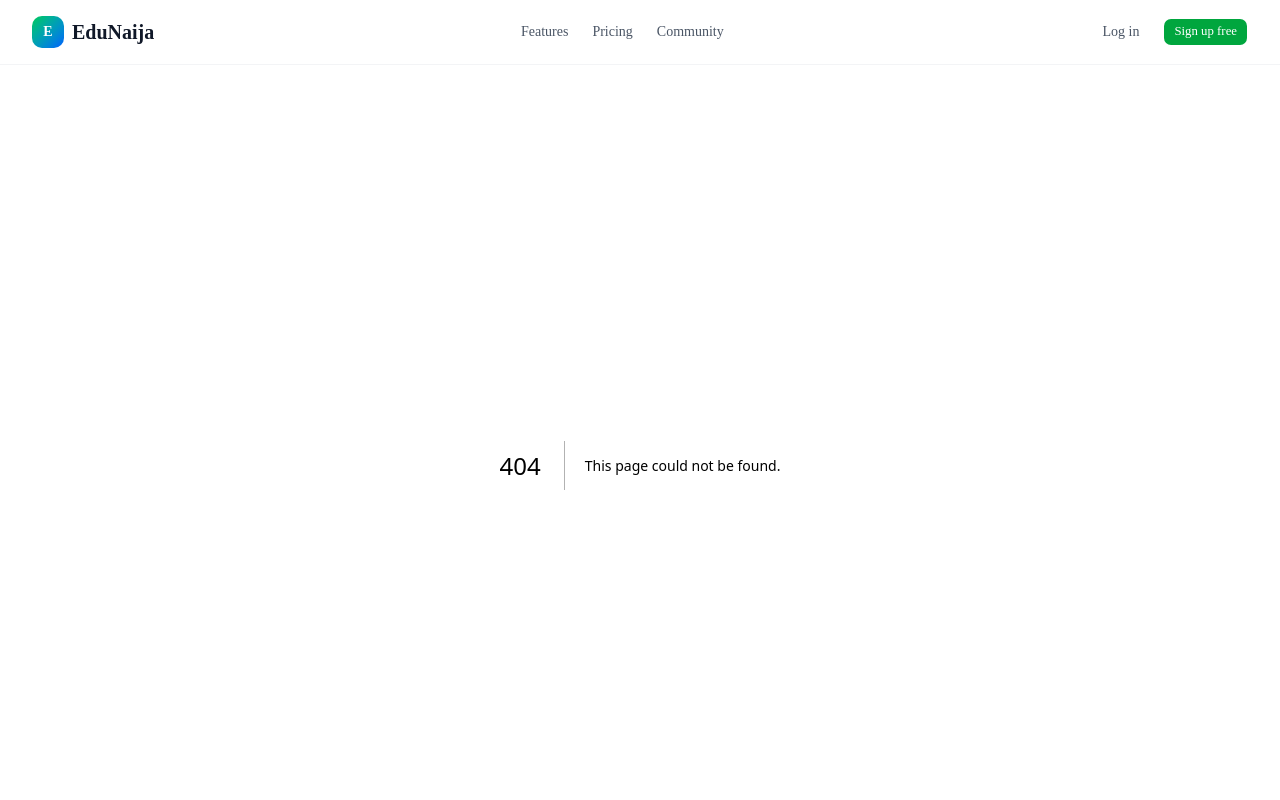
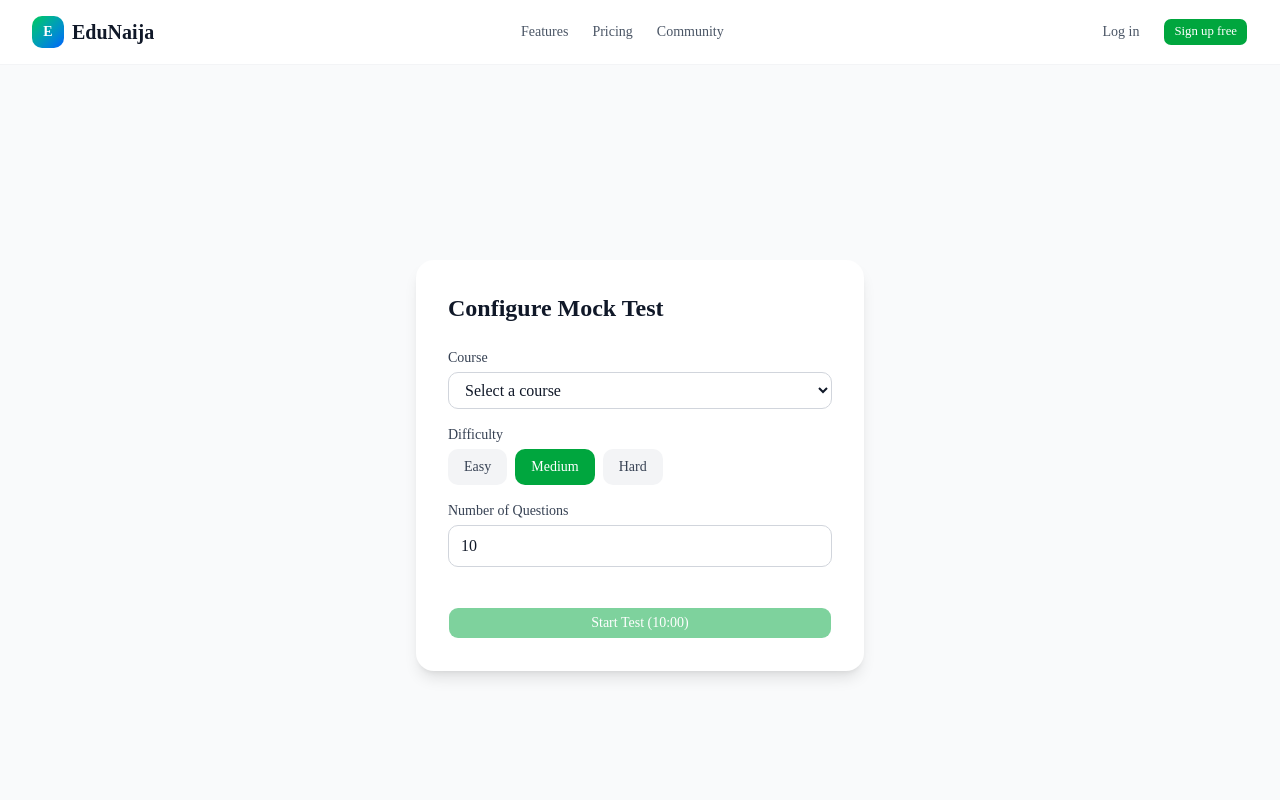
Before and after one commit to yomide01/nigerian-edtech, a Next.js app: page /mock-test in a window 1280 px wide. Before the commit this address had no page. Shown: the top 800 px of the page. Built offline with nearby package versions, Linux system fonts and the light colour scheme.

Commit message:
Add mock test page with timer and scoring

```diff
--- /dev/null
+++ b/src/app/mock-test/page.tsx
@@ -0,0 +1,230 @@
+"use client";
+
+import { useState } from "react";
+import Link from "next/link";
+import { Button } from "@/components/ui/button";
+
+// Mock test configuration
+const courses = [
+  { code: "CSC 201", title: "Data Structures & Algorithms" },
+  { code: "MTH 301", title: "Advanced Calculus" },
+  { code: "PHY 201", title: "Electromagnetism" },
+];
+
+const difficulties = ["Easy", "Medium", "Hard"];
+
+// Mock questions
+const mockQuestions = [
+  {
+    id: 1,
+    question: "What is the time complexity of inserting a node in a binary search tree?",
+    options: ["O(1)", "O(log n)", "O(n)", "O(n²)"],
+    correct: 1,
+  },
+  {
+    id: 2,
+    question: "Which traversal gives nodes in sorted order in a BST?",
+    options: ["Pre-order", "In-order", "Post-order", "Level-order"],
+    correct: 1,
+  },
+  {
+    id: 3,
+    question: "What is the maximum number of nodes in a binary tree of height h?",
+    options: ["h", "2h", "2^h - 1", "h²"],
+    correct: 2,
+  },
+];
+
+export default function MockTestPage() {
+  const [step, setStep] = useState<"config" | "test" | "results">("config");
+  const [config, setConfig] = useState({ course: "", difficulty: "Medium", count: 10 });
+  const [currentQuestion, setCurrentQuestion] = useState(0);
+  const [answers, setAnswers] = useState<number[]>([]);
+  const [timeLeft, setTimeLeft] = useState(600); // 10 minutes
+
+  const startTest = () => {
+    setStep("test");
+    setCurrentQuestion(0);
+    setAnswers([]);
+  };
+
+  const selectAnswer = (optionIndex: number) => {
+    const newAnswers = [...answers];
+    newAnswers[currentQuestion] = optionIndex;
+    setAnswers(newAnswers);
+  };
+
+  const nextQuestion = () => {
+    if (currentQuestion < mockQuestions.length - 1) {
+      setCurrentQuestion(currentQuestion + 1);
+    } else {
+      setStep("results");
+    }
+  };
+
+  if (step === "config") {
+    return (
+      <div className="min-h-screen bg-gray-50 flex items-center justify-center">
+        <div className="bg-white p-8 rounded-2xl shadow-lg max-w-md w-full">
+          <h1 className="text-2xl font-bold text-gray-900 mb-6">Configure Mock Test</h1>
+
+          <div className="space-y-4">
+            <div>
+              <label className="block text-sm font-medium text-gray-700 mb-1">Course</label>
+              <select
+                value={config.course}
+                onChange={(e) => setConfig({ ...config, course: e.target.value })}
+                className="block w-full rounded-lg border border-gray-300 px-3 py-2"
+              >
+                <option value="">Select a course</option>
+                {courses.map((course) => (
+                  <option key={course.code} value={course.code}>{course.code} - {course.title}</option>
+                ))}
+              </select>
+            </div>
+
+            <div>
+              <label className="block text-sm font-medium text-gray-700 mb-1">Difficulty</label>
+              <div className="flex gap-2">
+                {difficulties.map((diff) => (
+                  <button
+                    key={diff}
+                    onClick={() => setConfig({ ...config, difficulty: diff })}
+                    className={`px-4 py-2 rounded-lg text-sm font-medium ${
+                      config.difficulty === diff
+                        ? "bg-green-600 text-white"
+                        : "bg-gray-100 text-gray-700 hover:bg-gray-200"
+                    }`}
+                  >
+                    {diff}
+                  </button>
+                ))}
+              </div>
+            </div>
+
+            <div>
+              <label className="block text-sm font-medium text-gray-700 mb-1">Number of Questions</label>
+              <input
+                type="number"
+                value={config.count}
+                onChange={(e) => setConfig({ ...config, count: parseInt(e.target.value) })}
+                className="block w-full rounded-lg border border-gray-300 px-3 py-2"
+                min="5"
+                max="50"
+              />
+            </div>
+
+            <Button
+              onClick={startTest}
+              className="w-full bg-green-600 hover:bg-green-700 text-white mt-6"
+              disabled={!config.course}
+            >
+              Start Test (10:00)
+            </Button>
+          </div>
+        </div>
+      </div>
+    );
+  }
+
+  if (step === "test") {
+    const question = mockQuestions[currentQuestion];
+    const progress = ((currentQuestion + 1) / mockQuestions.length) * 100;
+
+    return (
+      <div className="min-h-screen bg-gray-50">
+        {/* Header with timer */}
+        <header className="bg-white border-b border-gray-200 p-4">
+          <div className="max-w-4xl mx-auto flex items-center justify-between">
+            <Link href="/dashboard" className="text-sm text-gray-600 hover:text-gray-900">
+              ← Back to Dashboard
+            </Link>
+            <div className="text-2xl font-bold text-gray-900">
+              {Math.floor(timeLeft / 60)}:{(timeLeft % 60).toString().padStart(2, "0")}
+            </div>
+            <span className="text-sm text-gray-600">
+              Question {currentQuestion + 1}/{mockQuestions.length}
+            </span>
+          </div>
+        </header>
+
+        {/* Progress bar */}
+        <div className="w-full bg-gray-200 h-1">
+          <div className="bg-green-600 h-1" style={{ width: `${progress}%` }} />
+        </div>
+
+        {/* Question */}
+        <main className="max-w-4xl mx-auto px-4 py-8">
+          <div className="bg-white p-8 rounded-xl shadow-sm">
+            <h2 className="text-xl font-semibold text-gray-900 mb-6">
+              {question.question}
+            </h2>
+
+            <div className="space-y-3">
+              {question.options.map((option, index) => (
+                <button
+                  key={index}
+                  onClick={() => selectAnswer(index)}
+                  className={`w-full text-left px-4 py-3 rounded-lg border transition-colors ${
+                    answers[currentQuestion] === index
+                      ? "border-green-500 bg-green-50 text-green-700"
+                      : "border-gray-300 hover:bg-gray-50"
+                  }`}
+                >
+                  <span className="font-medium mr-3">{String.fromCharCode(65 + index)}.</span>
+                  {option}
+                </button>
+              ))}
+            </div>
+
+            <div className="flex justify-between mt-8">
+              <Button
+                variant="outline"
+                onClick={() => setCurrentQuestion(Math.max(0, currentQuestion - 1))}
+                disabled={currentQuestion === 0}
+              >
+                Previous
+              </Button>
+              <Button
+                className="bg-green-600 hover:bg-green-700 text-white"
+                onClick={nextQuestion}
+              >
+                {currentQuestion === mockQuestions.length - 1 ? "Submit Test" : "Next"}
+              </Button>
+            </div>
+          </div>
+        </main>
+      </div>
+    );
+  }
+
+  // Results step
+  const score = answers.filter((answer, index) => answer === mockQuestions[index].correct).length;
+  const percentage = (score / mockQuestions.length) * 100;
+
+  return (
+    <div className="min-h-screen bg-gray-50 flex items-center justify-center">
+      <div className="bg-white p-8 rounded-2xl shadow-lg max-w-md w-full text-center">
+        <div className="w-24 h-24 bg-green-100 rounded-full flex items-center justify-center mx-auto mb-6">
+          <span className="text-4xl font-bold text-green-600">{percentage}%</span>
+        </div>
+        <h1 className="text-2xl font-bold text-gray-900 mb-2">Test Complete!</h1>
+        <p className="text-gray-600 mb-6">
+          You scored {score} out of {mockQuestions.length} questions correctly.
+        </p>
+        <div className="space-y-3">
+          <Link href="/mock-test">
+            <Button className="w-full bg-green-600 hover:bg-green-700 text-white">
+              Take Another Test
+            </Button>
+          </Link>
+          <Link href="/dashboard">
+            <Button variant="outline" className="w-full">
+              Back to Dashboard
+            </Button>
+          </Link>
+        </div>
+      </div>
+    </div>
+  );
+}
```
